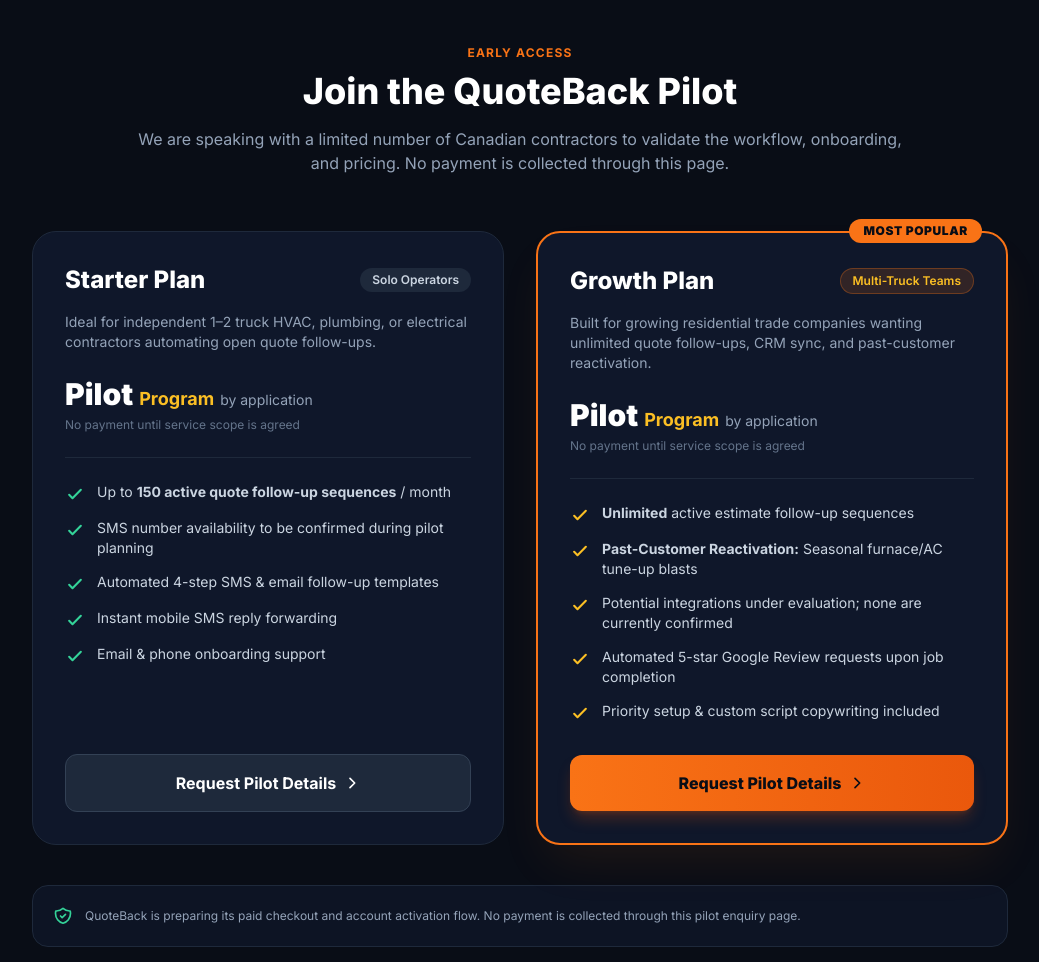
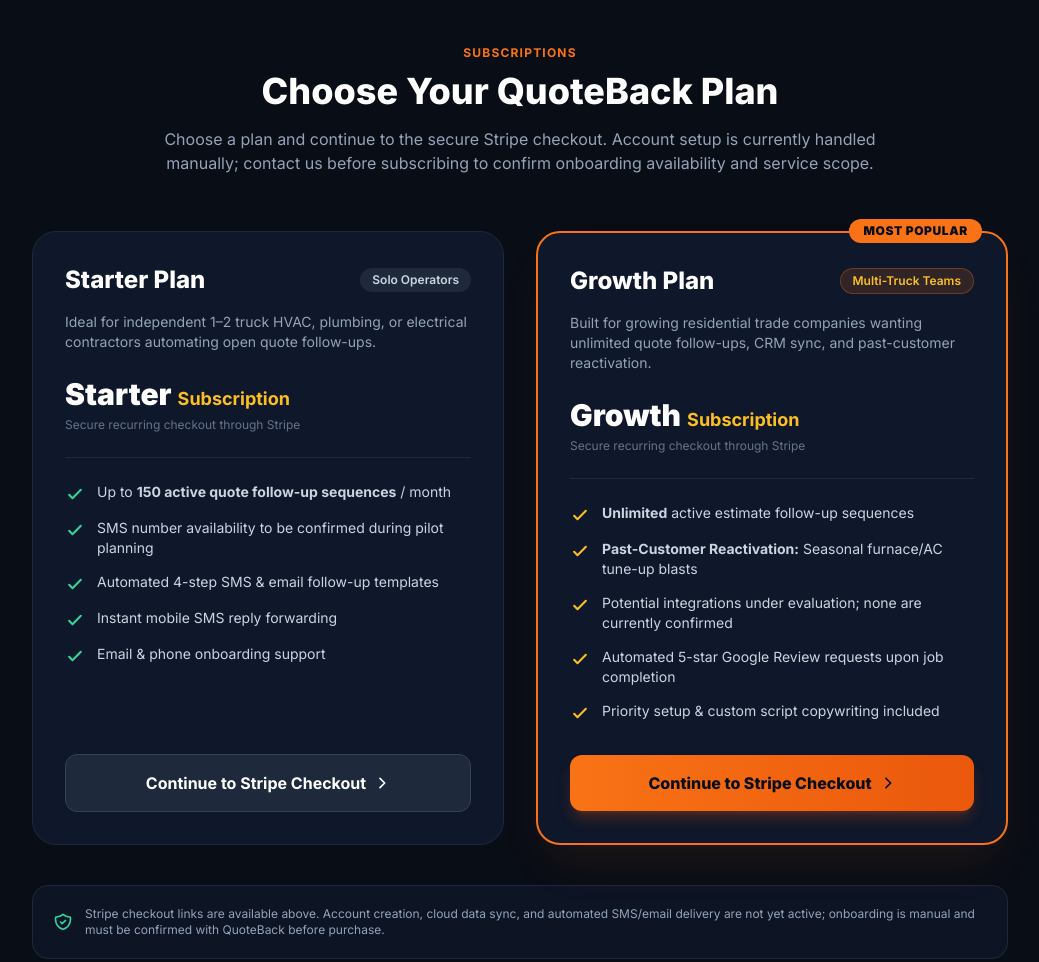
Before and after one commit to tritchot666/QuoteBack, a plain HTML site: page index.html in a window 1280 px wide. Shown: the part 2500-3462 px from the top of the page, without its empty margins (120-1159 px from the left). Drawn offline with nearby package versions, Linux system fonts and the light colour scheme.

Commit message:
Restore confirmed Stripe checkout links with honest onboarding notice

```diff
--- a/index.html
+++ b/index.html
@@ -282,10 +282,10 @@
   <section id="pricing" class="py-20 sm:py-24 bg-slate-950 border-b border-slate-800/80">
     <div class="max-w-5xl mx-auto px-4 sm:px-6">
       <div class="text-center max-w-3xl mx-auto mb-14">
-        <span class="text-amber-500 font-bold text-xs uppercase tracking-widest">Early Access</span>
-        <h2 class="text-3xl sm:text-4xl font-extrabold text-white mt-2 mb-4">Join the QuoteBack Pilot</h2>
+        <span class="text-amber-500 font-bold text-xs uppercase tracking-widest">Subscriptions</span>
+        <h2 class="text-3xl sm:text-4xl font-extrabold text-white mt-2 mb-4">Choose Your QuoteBack Plan</h2>
         <p class="text-slate-400 text-base">
-          We are speaking with a limited number of Canadian contractors to validate the workflow, onboarding, and pricing. No payment is collected through this page.
+          Choose a plan and continue to the secure Stripe checkout. Account setup is currently handled manually; contact us before subscribing to confirm onboarding availability and service scope.
         </p>
       </div>
 
@@ -301,11 +301,9 @@
             </p>
             <div class="mb-6 pb-6 border-b border-slate-800">
               <div class="flex items-baseline gap-1.5">
-                <span class="text-2xl sm:text-3xl font-black text-white">Pilot</span>
-                <span class="text-lg font-bold text-amber-400">Program</span>
-                <span class="text-slate-400 text-sm">by application</span>
+                <span class="text-2xl sm:text-3xl font-black text-white">Starter</span><span class="text-lg font-bold text-amber-400">Subscription</span>
               </div>
-              <div class="text-xs text-slate-500 mt-1">No payment until service scope is agreed</div>
+              <div class="text-xs text-slate-500 mt-1">Secure recurring checkout through Stripe</div>
             </div>
 
             <ul class="space-y-3.5 text-sm text-slate-300 mb-8">
@@ -333,8 +331,8 @@
           </div>
 
           <div>
-            <a href="mailto:quoteback.ca@gmail.com?subject=QuoteBack%20pilot%20enquiry" class="w-full py-4 px-6 rounded-xl bg-slate-800 hover:bg-slate-700 text-white font-bold text-base border border-slate-700 transition-all flex items-center justify-center gap-2">
-              <span>Request Pilot Details</span>
+            <a href="https://buy.stripe.com/3cIbJ27sW8i43bkbNa24000" target="_blank" rel="noopener noreferrer" class="w-full py-4 px-6 rounded-xl bg-slate-800 hover:bg-slate-700 text-white font-bold text-base border border-slate-700 transition-all flex items-center justify-center gap-2">
+              <span>Continue to Stripe Checkout</span>
               <svg class="w-4 h-4" fill="none" stroke="currentColor" stroke-width="2.5" viewBox="0 0 24 24"><path stroke-linecap="round" stroke-linejoin="round" d="M9 5l7 7-7 7" /></svg>
             </a>
           </div>
@@ -355,11 +353,9 @@
             </p>
             <div class="mb-6 pb-6 border-b border-slate-800">
               <div class="flex items-baseline gap-1.5">
-                <span class="text-2xl sm:text-3xl font-black text-white">Pilot</span>
-                <span class="text-lg font-bold text-amber-400">Program</span>
-                <span class="text-slate-400 text-sm">by application</span>
+                <span class="text-2xl sm:text-3xl font-black text-white">Growth</span><span class="text-lg font-bold text-amber-400">Subscription</span>
               </div>
-              <div class="text-xs text-slate-500 mt-1">No payment until service scope is agreed</div>
+              <div class="text-xs text-slate-500 mt-1">Secure recurring checkout through Stripe</div>
             </div>
 
             <ul class="space-y-3.5 text-sm text-slate-300 mb-8">
@@ -387,8 +383,8 @@
           </div>
 
           <div>
-            <a href="mailto:quoteback.ca@gmail.com?subject=QuoteBack%20pilot%20enquiry" class="w-full py-4 px-6 rounded-xl bg-gradient-to-r from-amber-500 to-orange-600 hover:from-amber-400 hover:to-orange-500 text-slate-950 font-extrabold text-base shadow-lg shadow-orange-600/25 transition-all flex items-center justify-center gap-2">
-              <span>Request Pilot Details</span>
+            <a href="https://buy.stripe.com/dRmdRa9B441O27gbNa24001" target="_blank" rel="noopener noreferrer" class="w-full py-4 px-6 rounded-xl bg-gradient-to-r from-amber-500 to-orange-600 hover:from-amber-400 hover:to-orange-500 text-slate-950 font-extrabold text-base shadow-lg shadow-orange-600/25 transition-all flex items-center justify-center gap-2">
+              <span>Continue to Stripe Checkout</span>
               <svg class="w-4 h-4" fill="none" stroke="currentColor" stroke-width="2.5" viewBox="0 0 24 24"><path stroke-linecap="round" stroke-linejoin="round" d="M9 5l7 7-7 7" /></svg>
             </a>
           </div>
@@ -399,7 +395,7 @@
         <svg class="w-5 h-5 text-emerald-400 shrink-0" fill="none" stroke="currentColor" stroke-width="2" viewBox="0 0 24 24">
           <path stroke-linecap="round" stroke-linejoin="round" d="M9 12l2 2 4-4m5.618-4.016A11.955 11.955 0 0112 2.944a11.955 11.955 0 01-8.618 3.04A12.02 12.02 0 003 9c0 5.591 3.824 10.29 9 11.622 5.176-1.332 9-6.03 9-11.622 0-1.042-.133-2.052-.382-3.016z" />
         </svg>
-        <span>QuoteBack is preparing its paid checkout and account activation flow. No payment is collected through this pilot enquiry page.</span>
+        <span>Stripe checkout links are available above. Account creation, cloud data sync, and automated SMS/email delivery are not yet active; onboarding is manual and must be confirmed with QuoteBack before purchase.</span>
       </div>
     </div>
   </section>
```
